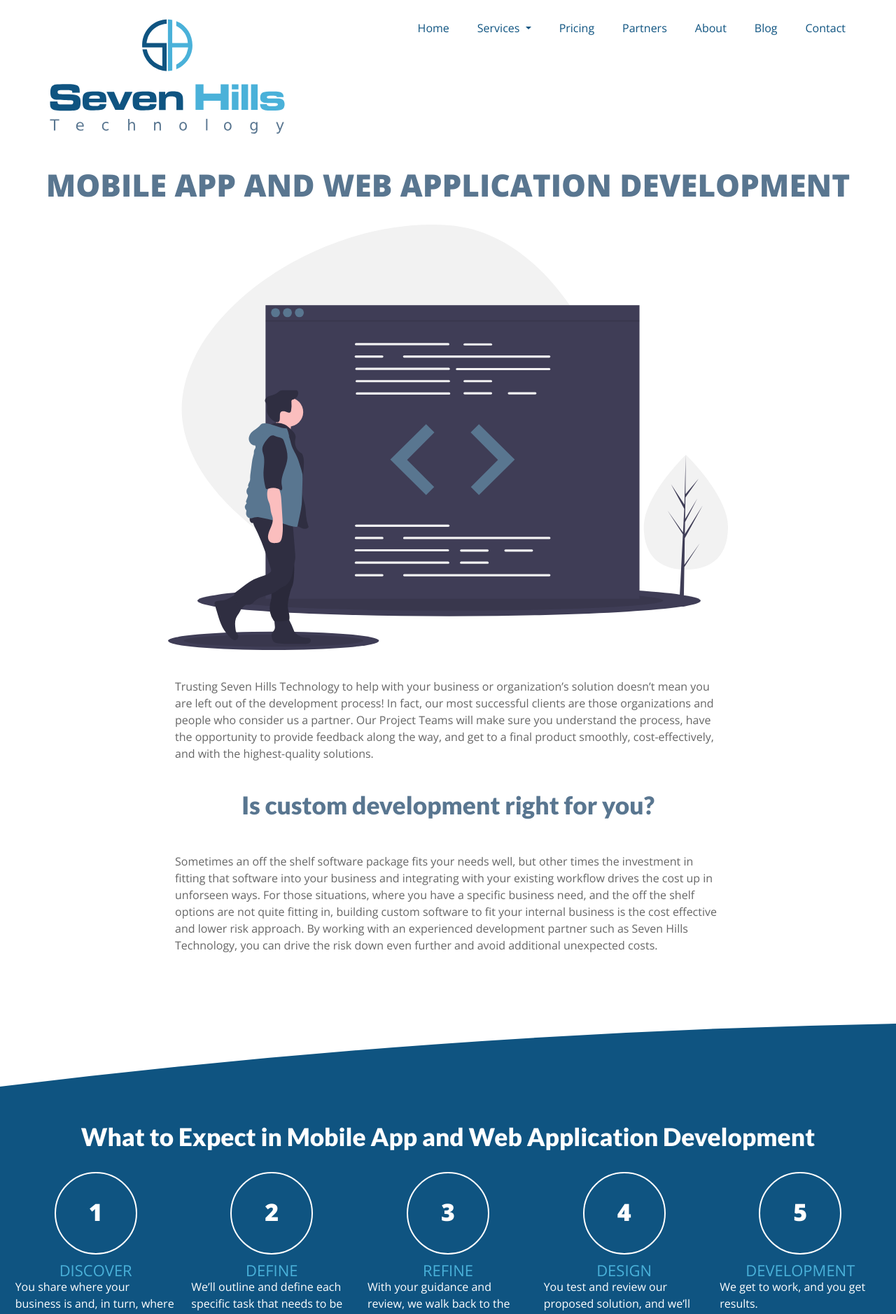
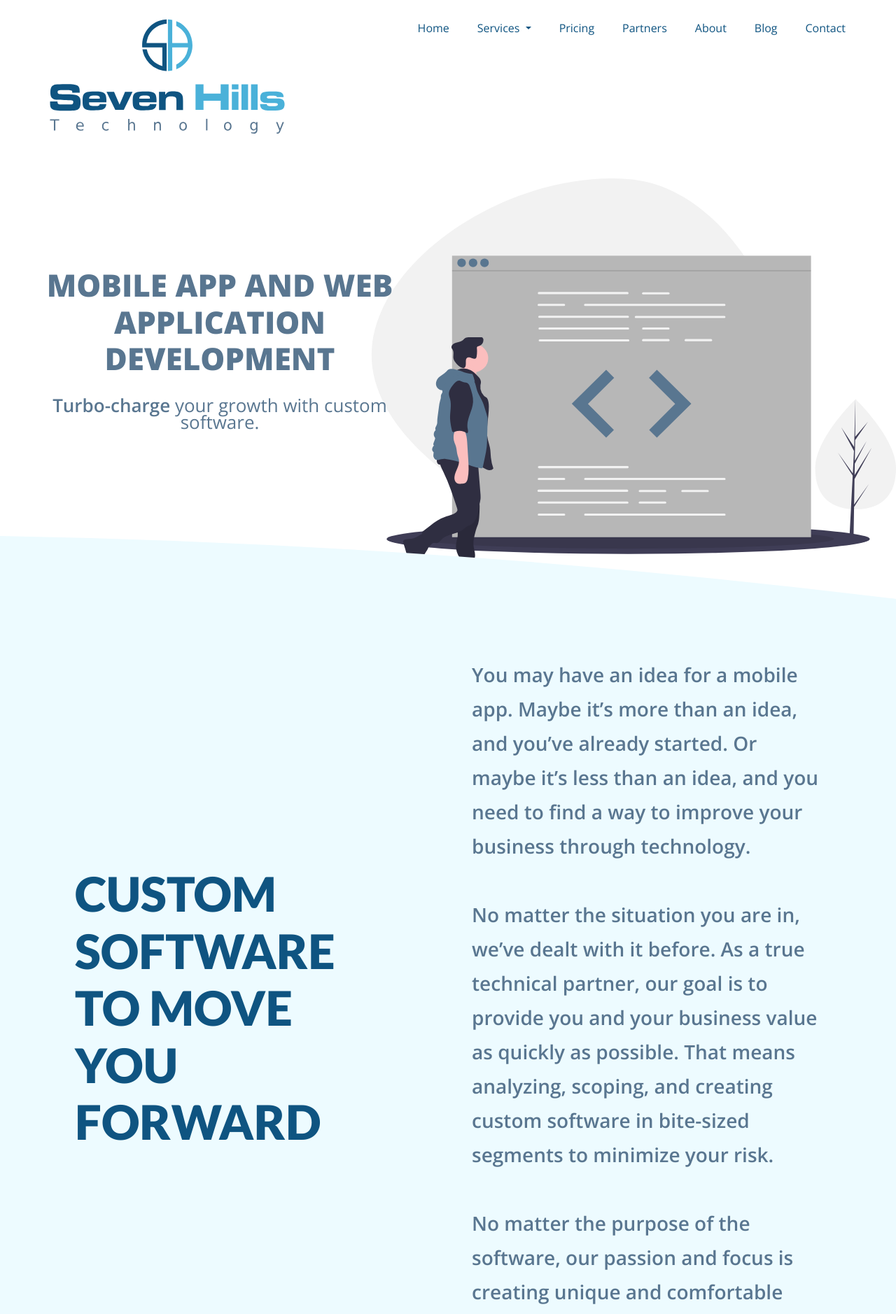
Before and after one commit to seven-hills-technology/seven-hills-technology.github.io, a Jekyll site: the page built from development.md, in a window 1280 px wide. Shown: the top 1878 px of the page at 70% size. Built offline with Jekyll 4.4.1, drawn with Linux system fonts in a browser that asks for light colours; nearby versions of some CDN libraries; some of the changed text lies outside the part shown.

Commit message:
Update development page

```diff
--- a/_layouts/default.html
+++ b/_layouts/default.html
@@ -38,7 +38,7 @@
 
     <link href="https://stackpath.bootstrapcdn.com/bootstrap/4.3.1/css/bootstrap.min.css" rel="stylesheet"
         integrity="sha384-ggOyR0iXCbMQv3Xipma34MD+dH/1fQ784/j6cY/iJTQUOhcWr7x9JvoRxT2MZw1T" crossorigin="anonymous">
-    <link href="https://fonts.googleapis.com/css?family=Lato:400,900|Open+Sans:300,400,800&display=swap" rel="stylesheet">
+    <link href="https://fonts.googleapis.com/css?family=Lato:400,900|Open+Sans:300,400,600,800&display=swap" rel="stylesheet">
     <link rel="stylesheet" href="/main.css">
     <link rel="shortcut icon" type="image/x-icon" href="/images/favicon.ico?">
     <!-- Facebook Pixel Code -->
--- a/development.md
+++ b/development.md
@@ -2,94 +2,116 @@
 layout: default
 title: Mobile App and Web Application Development
 description: Seven Hills Technology provides custom software development of web apps and mobile apps to clients in the Cincinnati area.
+cta_title: Let's get some coffee and figure out what's next.
 ---
 
-<section class="sh-intro">
-    <div class="sh-tagline">
-        <h1 class="sh-header-lines"><span>Mobile App and Web Application Development</span></h1>
-        <div class="sh-page-feature" >
-            <img src="/images/development-color.svg" alt="Custom Development" />
+<section class="sh-landing-intro dev-background">
+    <h1>Mobile App and Web Application Development</h1>
+    <p><strong>Turbo-charge</strong> your growth with custom software.</p>
+</section>
+
+<div class="sh-band-flair light-top negative-top"></div>
+<section class="sh-light-band">
+    <div class="modern-information-structure">
+        <div class="mis-child">
+            <h2 class="large-h2">Custom <br/>Software <br/>to Move <br/>You Forward</h2>
+        </div>
+        <div class="mis-child align-right">
+            <p class="big-p">
+                You may have an idea for a mobile app. Maybe it’s more than an idea, and you’ve already started. Or maybe it’s less than an idea, and you need to find a way to improve your business through technology.
+            </p>
+            <p class="big-p">
+                No matter the situation you are in, we’ve dealt with it before. As a true technical partner, our goal is to provide you and your business value as quickly as possible. That means analyzing, scoping, and creating custom software in bite-sized segments to minimize your risk.
+            </p>
+            <p class="big-p">
+                No matter the purpose of the software, our passion and focus is creating unique and comfortable experiences for anyone who uses it.
+            </p>
         </div>
     </div>
-    <div class="sh-description">
-        Trusting Seven Hills Technology to help with your business or organization’s solution doesn’t mean you are left out of the development process! In fact, our most successful clients are those organizations and people who consider us a partner. Our Project Teams will make sure you understand the process, have the opportunity to provide feedback along the way, and get to a final product smoothly, cost-effectively, and with the highest-quality solutions.
-    </div>
-    <h2 class="sh-header-lines"><span>Is custom development right for you?</span></h2>
-    <div class="sh-description">
-        Sometimes an off the shelf software package fits your needs well, but other times the investment in fitting that software into your business and integrating with your existing workflow drives the cost up in unforseen ways. For those situations, where you have a specific business need, and the off the shelf options are not quite fitting in, building custom software to fit your internal business is the cost effective and lower risk approach. By working with an experienced development partner such as Seven Hills Technology, you can drive the risk down even further and avoid additional unexpected costs.
-    </div>
 </section>
+<div class="sh-band-flair light-bottom"></div>
 
 <div class="sh-band-flair dark-top"></div>
 <section class="sh-dark-band">
-    <h2 class="sh-dark-band-header">What to Expect in Mobile App and Web Application Development</h2>
-    <div class="steps">
-        <div class="step">
-            <div class="step-number">1</div>
-            <div class="step-title">Discover</div>
-            <div class="step-caption">
-                You share where your business is and, in turn, where you’d like to be in the future.
-            </div>
+    <div class="modern-information-structure reverse-items">
+        <div class="mis-child align-left">
+            <p class="quote">
+                <em>“They truly understand our business, and act as a partner rather just a developer.”</em>
+            </p>
+            <p class="medium-p">
+                Our clients love working with us not only for our technical expertise, buto for our passion and care for them and their organizations.
+            </p>
         </div>
-        <div class="step">
-            <div class="step-number">2</div>
-            <div class="step-title">Define</div>
-            <div class="step-caption">
-                We’ll outline and define each specific task that needs to be done to meet the goals of the project.
-            </div>
-        </div>
-        <div class="step">
-            <div class="step-number">3</div>
-            <div class="step-title">Refine</div>
-            <div class="step-caption">
-                With your guidance and review, we walk back to the start of the process and make sure everything is covered.
-            </div>
-        </div>
-        <div class="step">
-            <div class="step-number">4</div>
-            <div class="step-title">Design</div>
-            <div class="step-caption">
-                You test and review our proposed solution, and we’ll show you exactly how your end product is going to look and function.
-            </div>
-        </div>
-        <div class="step">
-            <div class="step-number">5</div>
-            <div class="step-title">Development</div>
-            <div class="step-caption">
-                We get to work, and you get results.
-            </div>
+        <div class="mis-child">
+            <h2 class="large-h2">More Than <br/>Software <br/>Developers</h2>
         </div>
     </div>
 </section>
 <div class="sh-band-flair dark-bottom"></div>
 
 <section class="sh-white-band">
-    <h2 class="sh-white-band-header">Our Development Process</h2>
-    <div class="dev-steps">
-        <div class="dev-step-list">
-            <div class="dev-step">
-                <div class="dev-step-title">1. Define</div>
-                <div class="dev-step-description">We start each development cycle by figuring out and detailing what can be done before the next release.</div>
-            </div>
-            <div class="dev-step">
-                <div class="dev-step-title">2. Build</div>
-                <div class="dev-step-description">After detailing, we get to work. Our engineers bring those details to life.</div>
-            </div>
-            <div class="dev-step">
-                <div class="dev-step-title">3. Test</div>
-                <div class="dev-step-description">Everything we release is tested, re-tested, and tested one last time.</div>
-            </div>
-            <div class="dev-step">
-                <div class="dev-step-title">4. Demo</div>
-                <div class="dev-step-description">You’ll see everything we’ve done, and give the final approval before we release.</div>
-            </div>
-            <div class="dev-step">
-                <div class="dev-step-title">5. Release</div>
-                <div class="dev-step-description">This cycles’ changes are released, and our cycle starts again.</div>
+    <div class="modern-information-structure alt">
+        <div class="mis-child align-left">
+            <h2 class="large-h2">Our <br/>Process</h2>
+        </div>
+        <div class="mis-child align-left">
+            <p class="medium-p gray full-width">
+                It takes a team to build software. <a href="/pricing" alt="Pricing">It takes an incredible team to build useful software</a>. We have carefully crafted our team over the last four years to ensure the best possible results.
+            </p>
+        </div>
+        <div class="mis-child align-left">
+            <div class="row-container">
+                <div class="process-description-container">
+                    <h3>Project Scoping</h3>
+                    <img class="visible-md" style="max-width: 100%;" src="/images/scoping.svg" alt="Project Scoping" />
+                    <p>
+                        We start each project by finding out your end goal. <strong>We do what most companies don't &mdash; listen.</strong> We want to know your loftiest goals and your realistic outcomes. We want to hear about all off the positives and negatives facing you and your organization.
+                    </p>
+                    <p>
+                        Once we figure out everything we need to know about you and your organization, we work with you to prioritize what will give you the most value. From there, we start scoping out small projects so we can start our favorite part: <strong>delivering you value.</strong>
+                    </p>
+                </div>
+                <div class="img-container right hidden-md">
+                    <img src="/images/scoping.svg" alt="Project Scoping" />
+                </div>
             </div>
         </div>
-        <div class="dev-step-graphic">
-            <img src="/images/dev-process.svg" alt="Development Process" />
+        <div class="mis-child align-right">
+            <div class="row-container">
+                <div class="img-container left hidden-md">
+                    <img src="/images/devcycle.svg" alt="The Development Cycle" />
+                </div>
+                <div class="process-description-container">
+                    <h3>The Development Cycle</h3>
+                    <img class="visible-md" style="max-width: 100%" src="/images/devcycle.svg" alt="The Development Cycle" />
+                    <p>
+                        Like most modern development companies, we take an agile approach to building software. Unlike most modern development companies, <strong>we love when you’re extremely involved.</strong> Transparency has been one of our core values from the day we started our business, and we firmly believe it’s the only way to build incredible software.
+                    </p>
+                    <p>
+                        We cycle through requirements definition, design, develompent, testing, and delivering on our projects in two week intervals. We recommend you read our post, “<a href="/business/2019/08/29/how-long-does-a-project-take" alt="Link to Blog Post">How Long Does a Project Take?</a>” to get a better idea of how we work.
+                    </p>
+                </div>
+            </div>
+        </div>
+        <div class="mis-child align-left">
+            <div class="row-container">
+                <div class="process-description-container">
+                    <h3>Support and Maintenance</h3>
+                    <img class="visible-md" style="max-width: 100%; max-height: 510px; margin: 0 auto;" src="/images/supportandmaint.svg" alt="Support and Maintenance" />
+                    <p>
+                        Software is never done. <strong>Even when a project is “complete”, it’s never finished.</strong> After development is done, there are still technical items that arise, servers to be maintained, and upgrades to be made.
+                    </p>
+                    <p>
+                        We provide support and maintenance for every application we build. Our support includes working with you and your clients to <strong>find and solve issues, provide better understanding, and be a sounding board for new ideas.</strong>
+                    </p>
+                    <p>
+                        Software maintenance is critical to prevent falling behind, or worse. With each new operating system, Android and iOS may require changes. With each database update, you may get better performance. <strong>We track and solve these issues without you breaking a sweat.</strong>
+                    </p>
+                </div>
+                <div class="img-container right hidden-md">
+                    <img src="/images/supportandmaint.svg" alt="Support and Maintenance" />
+                </div>
+            </div>
         </div>
     </div>
 </section>
--- a/main.scss
+++ b/main.scss
@@ -728,6 +728,20 @@ a {
         h2 {
             text-align: center;
             margin-bottom: 30px;
+
+            &.large-h2 {
+                font-size: 68px;
+                text-transform: uppercase;
+                text-align: right;
+
+                @media (max-width: 1024px) {
+                    font-size: 60px;
+                }
+
+                @media (max-width: 768px) {
+                    font-size: 48px;
+                }
+            }
         }
 
         h3 {
@@ -866,6 +880,20 @@ a {
         h2 {
             text-align: center;
             margin-bottom: 30px;
+
+            &.large-h2 {
+                font-size: 68px;
+                text-transform: uppercase;
+                text-align: left;
+
+                @media (max-width: 1024px) {
+                    font-size: 60px;
+                }
+
+                @media (max-width: 768px) {
+                    font-size: 48px;
+                }
+            }
         }
 
         .sh-city-outline {
@@ -929,6 +957,7 @@ a {
         padding-right: 10px;
         padding-top: 95px;
         padding-bottom: 95px;
+        overflow-x: hidden;
 
         h1 {
             text-align: center;
@@ -941,10 +970,29 @@ a {
             text-align: center;
             margin-bottom: 30px;
             color: $charcoal;
+
+            &.large-h2 {
+                font-size: 68px;
+                text-transform: uppercase;
+                text-align: left;
+                color: $brand-1;
+
+                @media (max-width: 1024px) {
+                    font-size: 60px;
+                }
+
+                @media (max-width: 768px) {
+                    font-size: 48px;
+                }
+            }
         }
 
         p {
             max-width: 1000px;
+
+            &.full-width {
+                max-width: 100%;
+            }
         }
 
         .sh-white-band-content {
@@ -1947,3 +1995,209 @@ a {
 .sh-team-member-contact div {
     margin-bottom: 10px;
 }
+
+.negative-top {
+    margin-top: -10%;
+}
+
+.sh-landing-intro {
+    width: 100%;
+    padding-left: 10%;
+
+    @media(max-width: 1400px) {
+        padding-left: 5%;
+    }
+
+    @media(max-width: 1100px) {
+        padding: 0;
+        margin: 0 auto;
+    }
+
+    &.dev-background {
+        background: transparent url('/images/development-gray.svg') 0% 0% no-repeat padding-box;
+        background-position: right;
+        background-size: 60% auto;
+        min-height: 886px;
+        margin: 0 auto;
+
+        @media(min-width: 2000px) {
+            min-height: 1200px;
+        }
+
+        @media(max-width: 1400px) {
+            min-height: 696px;
+        }
+
+        @media(max-width: 1100px) {
+            padding: 0;
+            margin: 0 auto;
+
+            background-position: center bottom;
+            min-height: calc(100vh - 100px);
+            background-size: 90% auto;
+        }
+
+        & h1 {
+            padding-top: 15%;
+            max-width: 655px;
+            text-align: center;
+            color: $charcoal;
+
+            @media (min-width: 2000px) {
+                padding-top: 20%;
+            }
+
+            @media(max-width: 1400px) {
+                max-width: 500px;
+            }
+
+            @media(max-width: 1100px) {
+                padding-top: 20px;
+                max-width: 100%;
+            }
+        }
+
+        & p {
+            padding-top: 20px;
+            max-width: 655px;
+            text-align: center;
+            color: $charcoal;
+            font-size: 26px;
+
+            @media(max-width: 1400px) {
+                max-width: 500px;
+            }
+
+            @media(max-width: 1100px) {
+                max-width: 100%;
+            }
+        }
+    }
+}
+
+.modern-information-structure {
+    display: flex;
+    flex-direction: row;
+    justify-items: center;
+    justify-content: space-between;
+    width: 100%;
+    padding-left: 10%;
+    padding-right: 10%;
+
+    @media (max-width: 612px) {
+        flex-direction: column;
+
+        &.reverse-items {
+            flex-flow: column-reverse;
+        }
+    }
+
+    @media(max-width: 1400px) {
+        padding-left: 5%;
+        padding-right: 5%;
+    }
+
+    & .mis-child {
+        width: 50%;
+        display: flex;
+        flex-direction: column;
+        padding: 3%;
+        justify-content: center;
+
+        @media (max-width: 612px) {
+            width: 100%;
+        }
+
+        &.align-right {
+            justify-content: right;
+        }
+
+        &.align-left {
+            justify-content: left;
+        }
+    }
+
+    &.alt {
+        flex-direction: column;
+
+        & .mis-child {
+            width: 100%;
+            padding: 3%;
+
+            & .row-container {
+                display: flex;
+                flex-direction: row;
+                justify-content: space-between;
+
+                @media (max-width: 612px) {
+                    flex-direction: column;
+                }
+
+                & .process-description-container {
+                    min-width: 40%;
+
+                    & p {
+                        font-size: 20px;
+                        line-height: 56px;
+                        margin-bottom: 56px;
+                    }
+                }
+
+                & div.img-container {
+                    display: flex;
+                    max-width: 55%;
+
+                    & img {
+                        min-height: 100%;
+                    }
+
+                    &.left {
+
+                        justify-content: right;
+                    }
+                }
+            }
+        }
+    }
+}
+
+.big-p {
+    color: $charcoal;
+    font-size: 28px;
+    font-weight: 600;
+    line-height: 49px;
+    margin-bottom: 49px;
+    max-width: 600px;
+}
+
+.quote {
+    font-size: 28px;
+    line-height: 49px;
+    font-weight: 600;
+    text-align: center;
+    margin-bottom: 30px;
+}
+
+.medium-p {
+    color: white;
+    font-size: 24px;
+    line-height: 49px;
+
+    &.gray {
+        color: $text-gray;
+    }
+}
+
+.visible-md {
+    display: none;
+}
+
+@media (max-width: 1024px) {
+    .visible-md {
+        display: block;
+    }
+
+    .hidden-md {
+        display: none !important;
+    }
+}
```
Also changed, not shown: images/devcycle.svg (added), images/development-gray.svg (added), images/scoping.svg (added), images/supportandmaint.svg (added).
